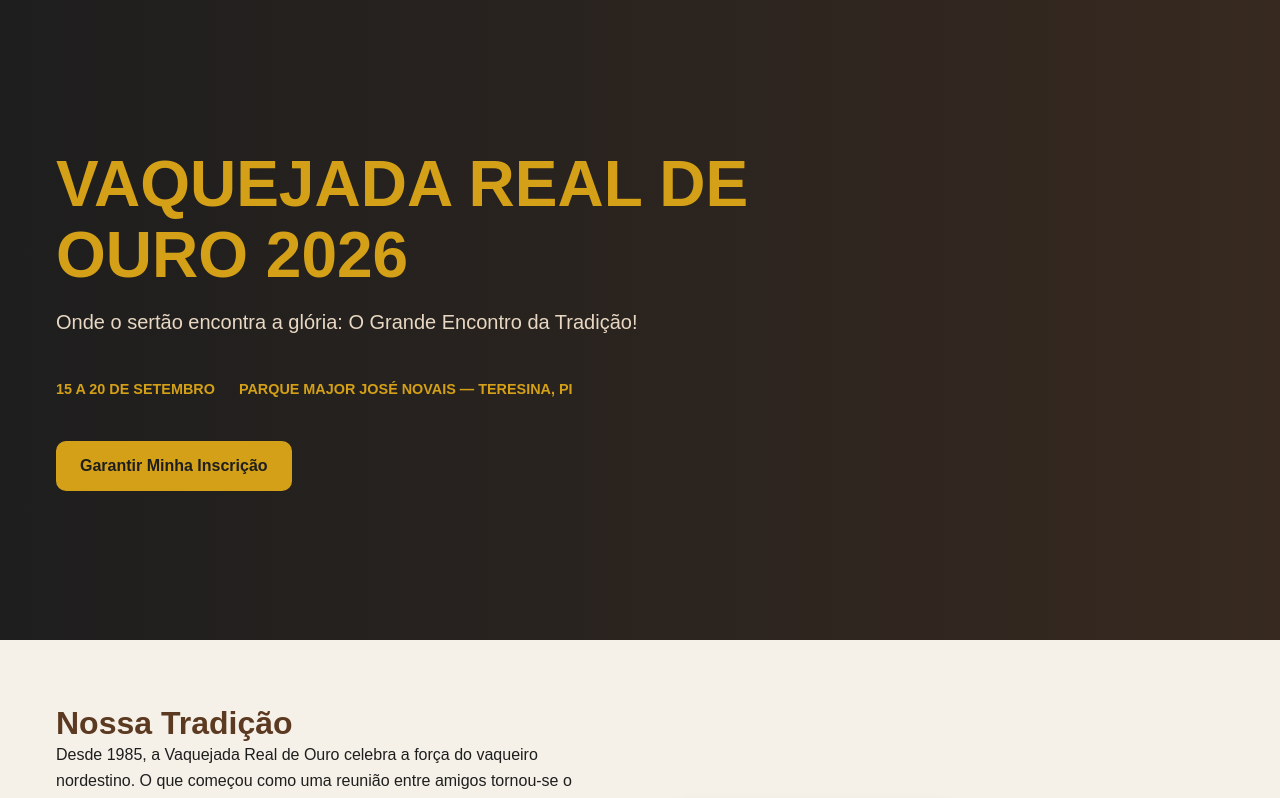
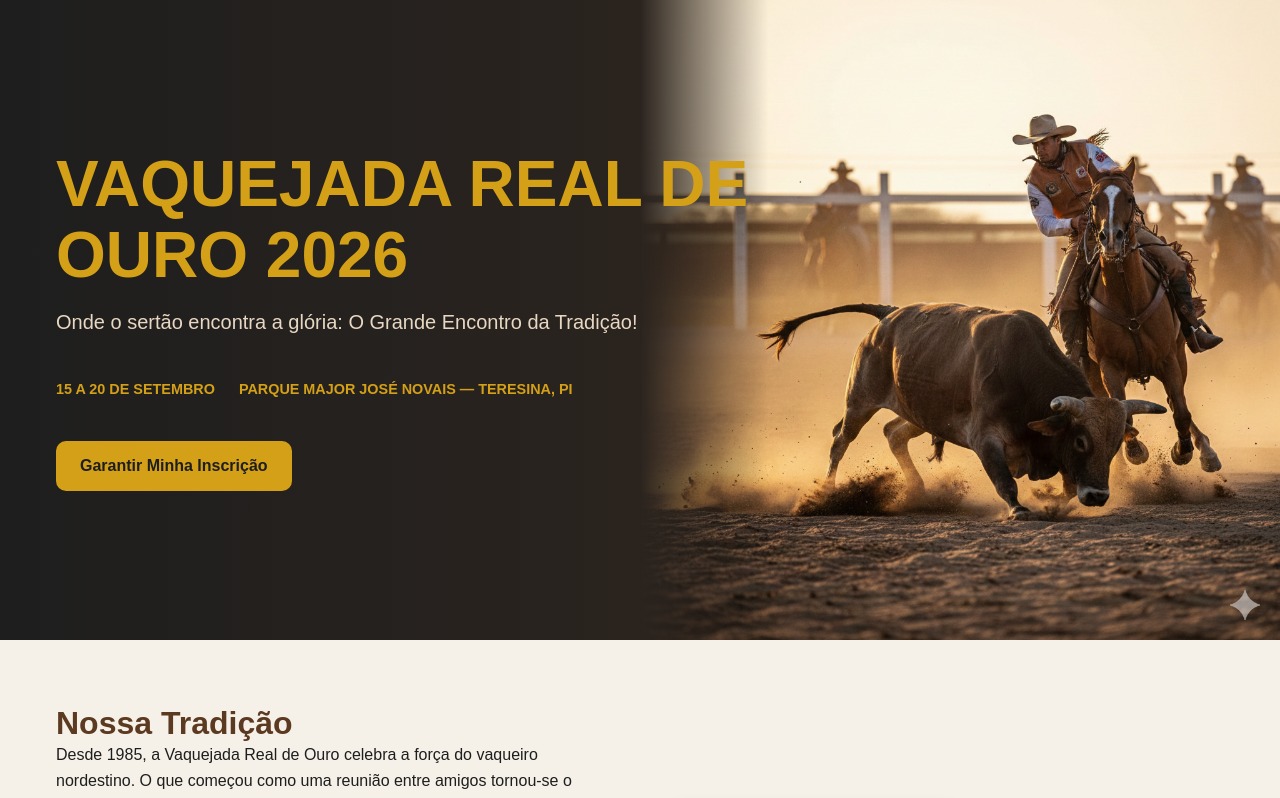
Before and after one commit to thiago21sousa21/landingpage_da_sorte, a React (Vite) app in the folder front-cliente/: page / in a window 1280 px wide. Shown: the top 798 px of the page. Built offline with nearby package versions, Linux system fonts and the light colour scheme; no server answers.

Commit message:
front-cliente: adição de imagem no site

```diff
--- a/front-cliente/src/pages/LandingPage/LandingPage.css
+++ b/front-cliente/src/pages/LandingPage/LandingPage.css
@@ -14,6 +14,16 @@
   inset: 0;
   background: linear-gradient(to right, rgba(30, 30, 30, 0.9), rgba(92, 58, 33, 0.4));
   z-index: 1;
+  display: flex;
+  justify-content: flex-end;
+}
+
+.hero-background-overlay img{
+
+  width: auto;
+  height: 100%;
+  -webkit-mask-image: linear-gradient(to right, transparent 0%, black 20%);
+  mask-image: linear-gradient(to right, transparent 0%, black 20%);
 }
 
 .hero-content {
--- a/front-cliente/src/pages/LandingPage/LandingPage.jsx
+++ b/front-cliente/src/pages/LandingPage/LandingPage.jsx
@@ -1,6 +1,7 @@
 import React from 'react';
 import { Link } from 'react-router-dom';
 import "./LandingPage.css"
+import vaquejada from '../../assets/vaquejada.png'
 
 /**
  * COMPONENTES INTERNOS (SUB-SEÇÕES)
@@ -11,7 +12,7 @@
 const Hero = () => (
   <header className="hero-section">
     {/* Div preparada para futura imagem de fundo via CSS */}
-    <div className="hero-background-overlay"></div>
+    <div className="hero-background-overlay"><img src={vaquejada} alt="" /></div>
 
     <div className="container">
       <div className="hero-content">
```
Also changed, not shown: front-cliente/src/assets/vaquejada.png (added).
